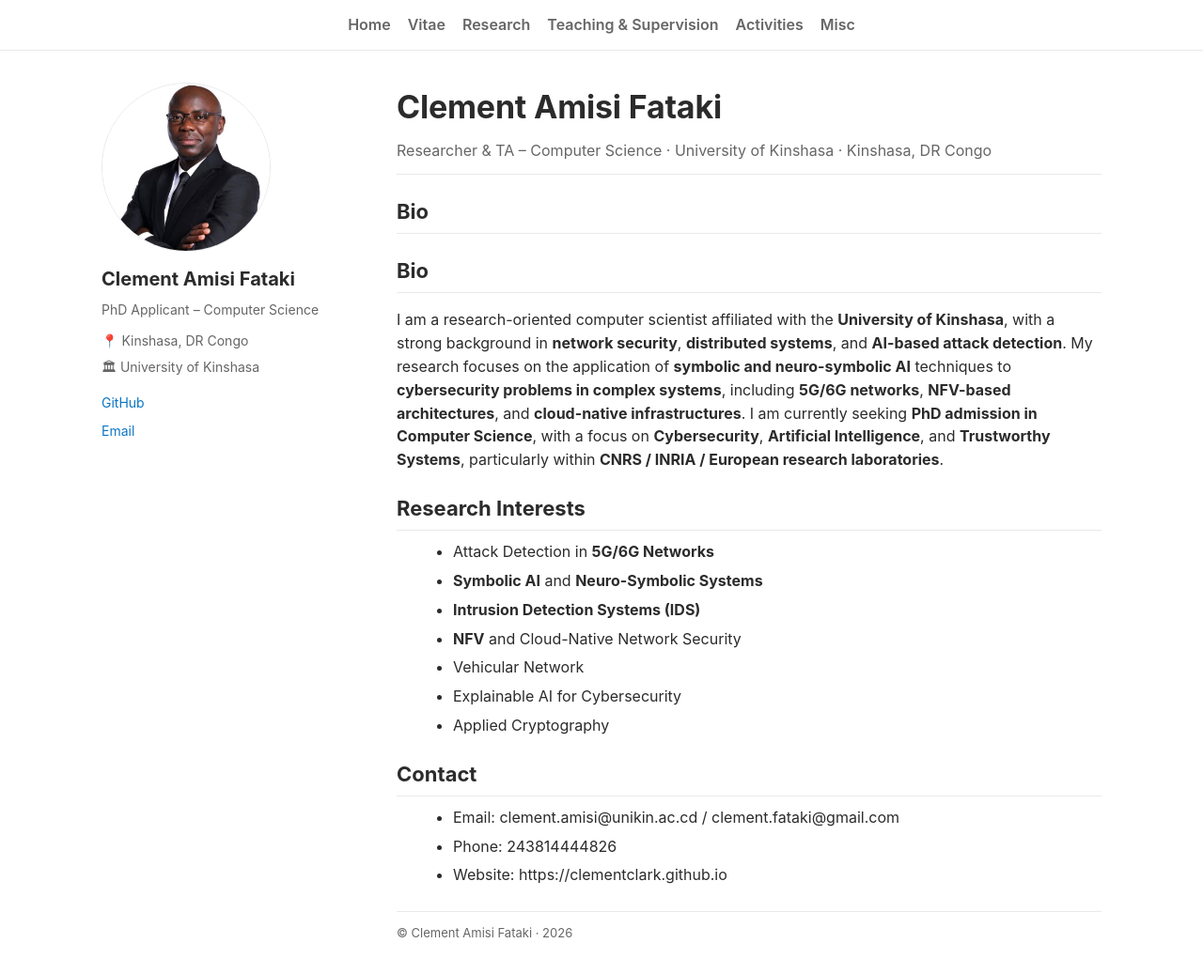
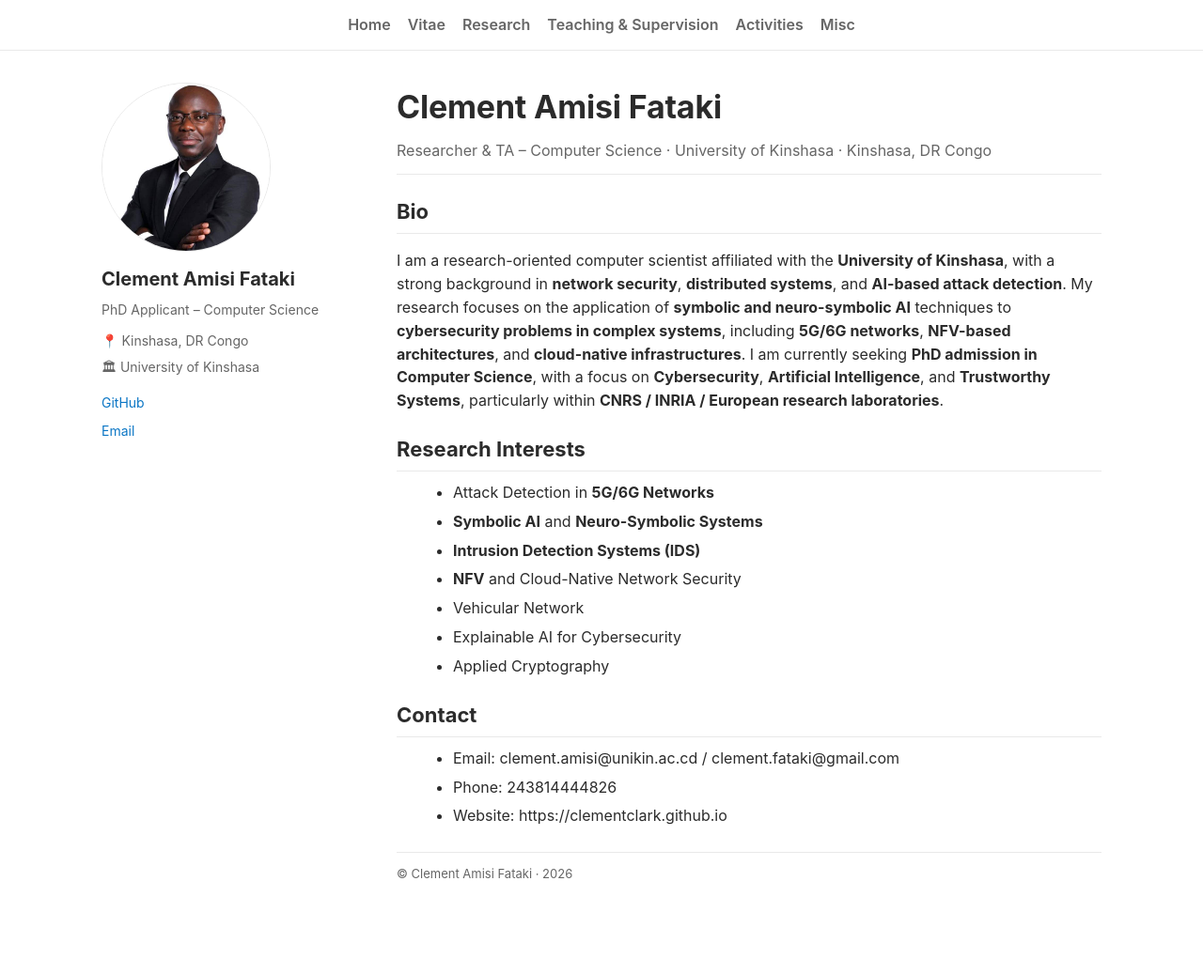
Before and after one commit to clementclark/clementclark.github.io, a Jekyll site: the page built from index.md, in a window 1280 px wide and 1037 px high. Shown: the whole window at 94% size. Built offline with Jekyll 4.4.1, drawn with Linux system fonts in a browser that asks for light colours.

Commit message:
Update index.md

```diff
--- a/index.md
+++ b/index.md
@@ -5,7 +5,6 @@ h1: Clement Amisi Fataki
 subtitle: Researcher & TA – Computer Science · University of Kinshasa · Kinshasa, DR Congo
 ---
 
-## Bio
 ## Bio
 I am a research-oriented computer scientist affiliated with the **University of Kinshasa**, with a strong background in **network security**, **distributed systems**, and **AI-based attack detection**.
 My research focuses on the application of **symbolic and neuro-symbolic AI** techniques to **cybersecurity problems in complex systems**, including **5G/6G networks**, **NFV-based architectures**, and **cloud-native infrastructures**.
```
